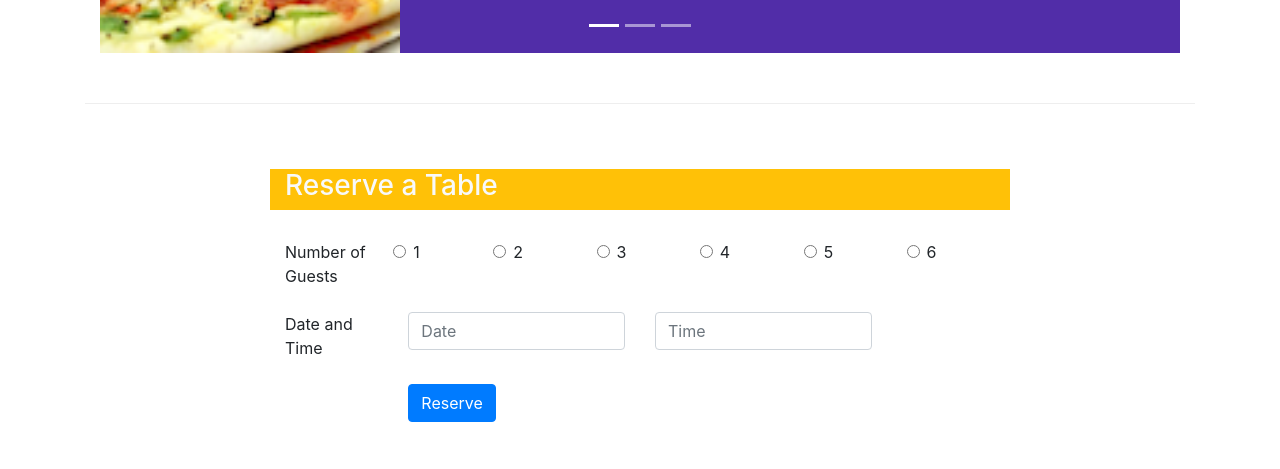
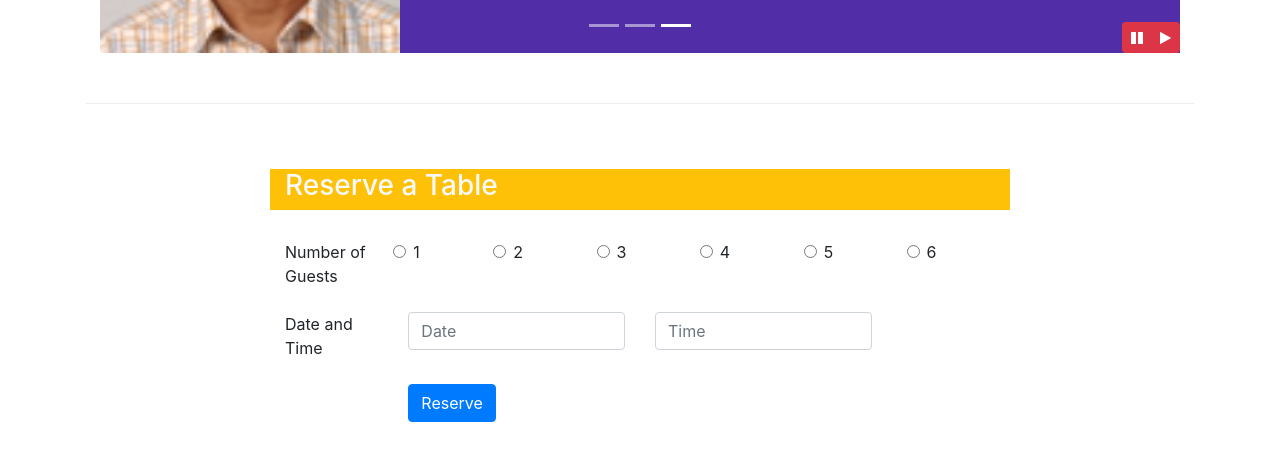
Before and after one commit to MinhHuan2002/MinhHuan2002, a website: page index.html in a window 1280 px wide. Shown: the part 631-1100 px from the top of the page. Drawn offline with nearby package versions, Linux system fonts and the light colour scheme.

Commit message:
Bootstrap JQuery

```diff
--- a/css/styles.css
+++ b/css/styles.css
@@ -55,3 +55,8 @@ body{
     left: 0;
     min-height: 300px;
 }
+#carouselButton{
+    right: 0px;
+    position: absolute;
+    bottom: 0px;
+}
--- a/index.html
+++ b/index.html
@@ -153,6 +153,14 @@
                     <a class="carousel-control-next" href="#mycarousel" role="button" data-slide="next">
                         <span class="carousel-control-next-icon"></span>
                     </a>
+                    <div class="btn-group" id="carouselButton">
+                        <button class="btn btn-danger btn-sm" id="carousel-pause">
+                            <span class="fa fa-pause"></span>
+                        </button>
+                        <button class="btn btn-danger btn-sm" id="carousel-play">
+                            <span class="fa fa-play"></span>
+                        </button>
+                    </div>
                 </div>
             </div>
         </div>
@@ -365,6 +373,17 @@
                 $('[data-toggle="tooltip"]').tooltip();
             });
         </script>
+        <script>
+            $(document).ready(function(){
+                $('#mycarousel').carousel({interval:2000});
+                $('#mycarousel-pause').click(function(){
+                    $('#mycarousel').carousel('pause');
+                });
+                $('#carousel-play').click(function(){
+                    $('#mycarousel').carousel('cycle');
+                });
+            });
+        </script>
 </body>
 
 </html>
```
